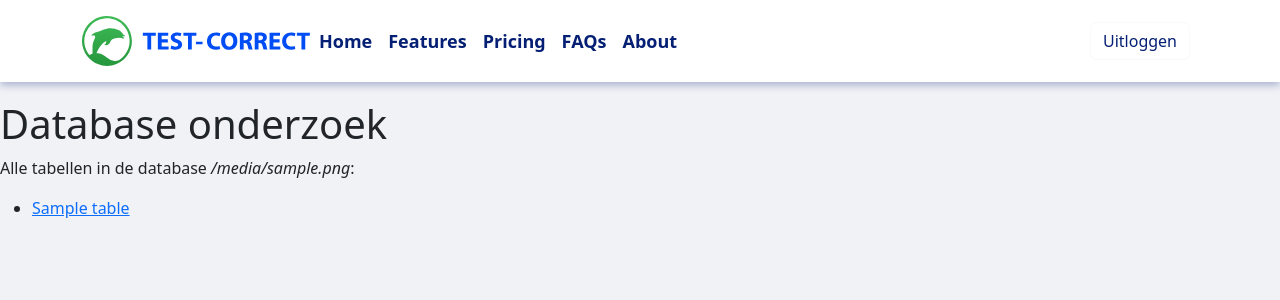
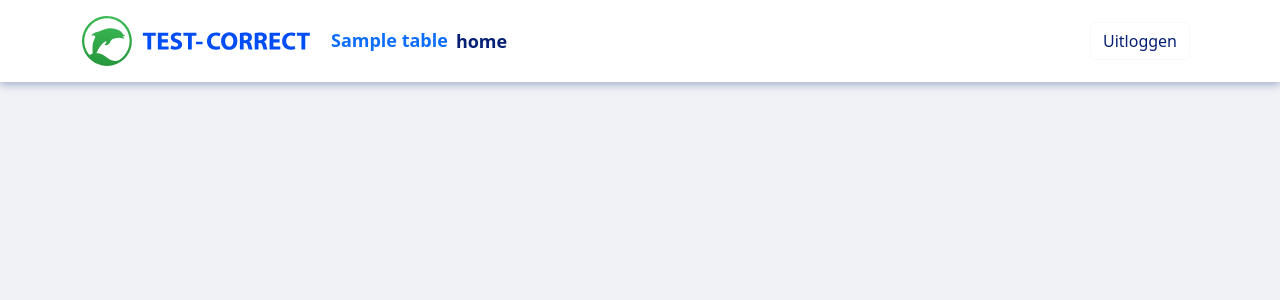
Before and after one commit to Danny-1053784/WP2-Owasp-Top10, a Flask app: template templates/tables.html in a window 1280 px wide. Shown: the top 300 px of the page. Run offline with Flask 2, Linux system fonts and the light colour scheme; the template is opened without the code that fills it: most values are stand-ins (such as "Sample title", 1, 10 or a date in 2020).

Commit message:
Update Navbar redirects table/ example template

```diff
--- a/app.py
+++ b/app.py
@@ -34,6 +34,14 @@ def index():
     return render_template("index.html")
 
 
+@app.route("/")
+def getListTables():
+    tables = dbm.get_table_list()
+    return render_template(
+        "tables.html", table_list=tables, database_file=DATABASE_FILE
+    )
+
+
 #redirect to tables page (Danny)
 @app.route("/")
 def showTables():
@@ -48,9 +56,10 @@ def table_content(table_name=None):
     if not table_name:
         return "Missing table name", 400  # HTTP 400 = Bad Request
     else:
+        tables = dbm.get_table_list()
         rows, column_names = dbm.get_table_content(table_name)
         return render_template(
-            "table_details.html", rows=rows, columns=column_names, table_name=table_name
+            "table_details.html", rows=rows, columns=column_names, table_name=table_name, table_list=tables
         )
 
 
--- a/static/basic.css
+++ b/static/basic.css
@@ -44,7 +44,7 @@ body {
 }
 img, iframe {border: none; max-width: 100%}
 
-a {color: var(--c1);  text-decoration:none}
+a {color: var(--c1);  text-decoration:none !important}
 
 a:hover {color: var(--c1); text-decoration: underline}
 
--- a/templates/header.html
+++ b/templates/header.html
@@ -1,3 +1,14 @@
+<Style>
+  .nav.col-12.col-lg-auto.me-lg-auto.mb-2.justify-content-center.mb-md-0 li {
+    margin-left: 20px;
+    margin-top: 7px;
+    --bs-text-opacity: 1 !important;
+    color: #041f74 !important;
+    font-size: 18px !important;
+    font-weight: 700 !important;
+    text-decoration: none !important;
+}
+</Style>
 <header class="p-3 text-bg-dark">
     <div class="container">
       <div class="d-flex flex-wrap align-items-center justify-content-center justify-content-lg-start">
@@ -6,12 +17,15 @@
             <img src="/static/images/testcorrect-logo.svg"  alt="Logo" width="" height="">
           </a>
         <ul class="nav col-12 col-lg-auto me-lg-auto mb-2 justify-content-center mb-md-0">
-          <li><a href="#" class="nav-link px-2 text-secondary">Home</a></li>
-          <li><a href="#" class="nav-link px-2 text-white">Features</a></li>
-          <li><a href="#" class="nav-link px-2 text-white">Pricing</a></li>
-          <li><a href="#" class="nav-link px-2 text-white">FAQs</a></li>
-          <li><a href="#" class="nav-link px-2 text-white">About</a></li>
-        </ul>
+
+            {% for table in table_list %}
+            <li><a href="/table_details/{{ table }}">{{ table }}</a></li>
+            {% endfor %}
+
+
+
+          <!-- use this to add templates to the navbar -->
+          <a href="{{ url_for('index') }}" class="nav-link px-2 text-white">home</a>  </ul>
 
 
         <div class="text-end">
--- a/templates/index.html
+++ b/templates/index.html
@@ -68,6 +68,7 @@
 
     <!-- Custom styles for this template -->
     <link href="signin.css" rel="stylesheet">
+
   </head>
   <body class="text-center">
     <!--login front-end (Danny)  -->
--- a/templates/tables.html
+++ b/templates/tables.html
@@ -36,13 +36,7 @@
 
     {% include 'header.html' %}
 
-    <h1>Database onderzoek</h1>
-    <p>Alle tabellen in de database <i>{{ database_file }}</i>:</p>
-    <ul>
-        {% for table in table_list %}
-        <li><a href="/table_details/{{ table }}">{{ table }}</a></li>
-        {% endfor %}
-    </ul>
+
 </main>
 </body>
 </html>
```
